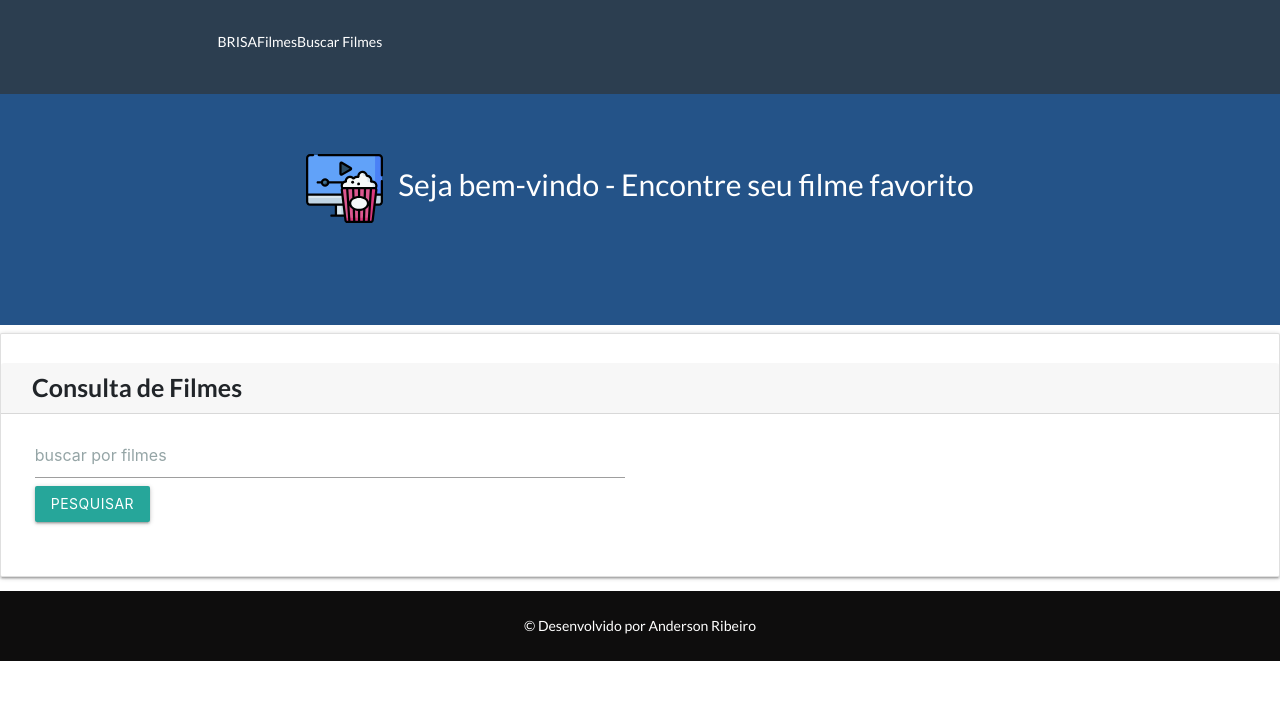
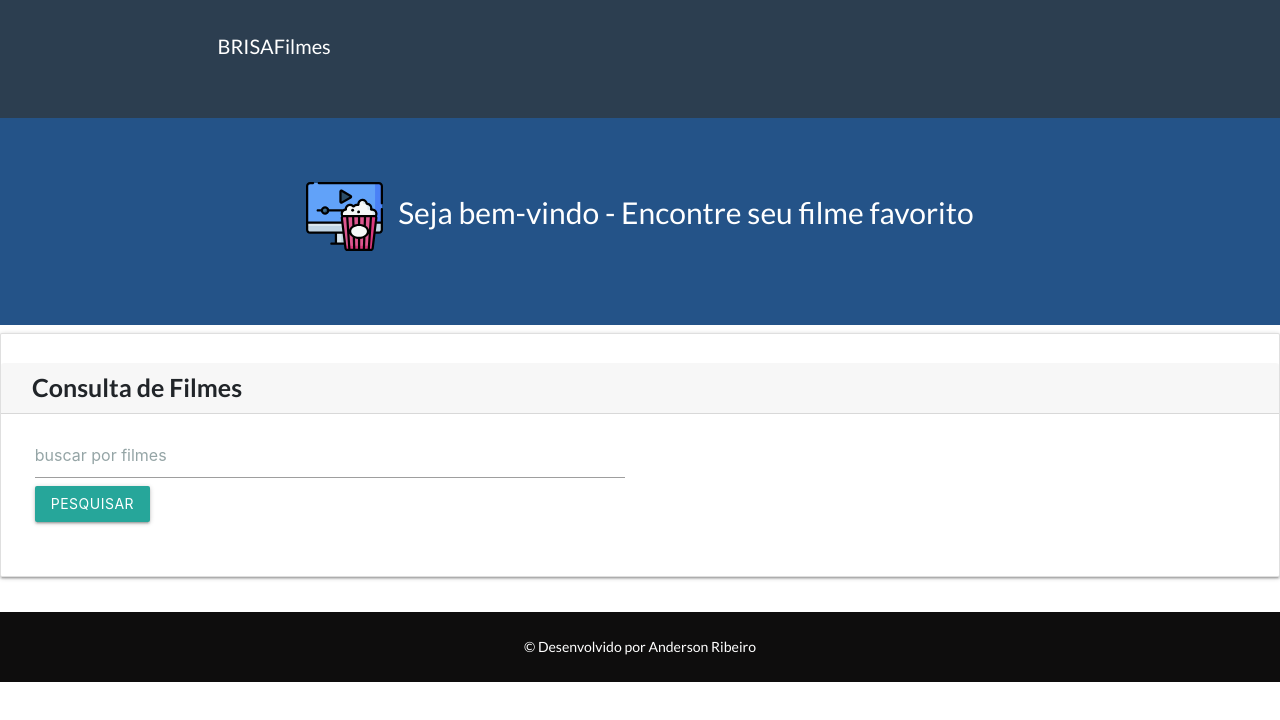
Before and after one commit to andersonribeirosi/show-moviesdb-app, a React (Create React App) app: page / in a window 1280 px wide. Shown: the top 720 px of the page. Built offline with nearby package versions, Linux system fonts and the light colour scheme.

Commit message:
Pagination searched movies

```diff
--- a/src/App.css
+++ b/src/App.css
@@ -33,6 +33,11 @@ nav {
   bottom: 0px;
 }
 
+.navbar-dark .navbar-nav .nav-link {
+  color: #fff;
+  font-size: 20px;
+}
+
 #footer p {
   margin: 0px;
   text-align: center;
@@ -56,7 +61,7 @@ nav {
 h2 {
   text-align: center;
   padding: 0px;
-  padding-top: 60px;
+  padding-top: 88px;
   font-size: 2rem !important;
   margin-top: -36px !important;
 }
--- a/src/components/App.js
+++ b/src/components/App.js
@@ -5,6 +5,10 @@ import Footer from '../components/Footer'
 import Routes from '../main/Routes'
 import Search from './Search'
 import MovieSearchList from '../components/MovieSearchList'
+import PaginationSearch from '../components/PaginationSearch'
+
+import 'bootswatch/dist/flatly/bootstrap.css'
+import 'materialize-css/dist/css/materialize.min.css'
 
 class App extends Component {
 
@@ -12,7 +16,9 @@ class App extends Component {
     super(props)
     this.state = {
       movies: [],
-      searchMovie: ''
+      searchMovie: '',
+      currentPage: 1,
+      totalResults: 0
     }
     this.apyKey = process.env.REACT_APP_API
   }
@@ -24,7 +30,19 @@ class App extends Component {
       .then(data => {
         console.log(data);
 
-        this.setState({ movies: [...data.results] })
+        this.setState({ movies: [...data.results], totalResults: data.total_Results })
+        // console.log(data.total_results);
+
+      })
+  }
+
+  nextPage = (pageNumber) => {
+    fetch(`https://api.themoviedb.org/3/search/movie?api_key=${this.apyKey}&query=${this.state.searchMovie}&page=${pageNumber}`)
+      .then(data => data.json())
+      .then(data => {
+        console.log(data);
+
+        this.setState({ movies: [...data.results], currentPage: pageNumber })
       })
   }
 
@@ -33,6 +51,7 @@ class App extends Component {
   }
 
   render() {
+    const numberPages = Math.floor(this.state.totalResults / 20);
     return (
       <>
         <div className="App">
@@ -44,6 +63,9 @@ class App extends Component {
           <div>
             <MovieSearchList movies={this.state.movies} />
           </div>
+          <div>
+            {this.state.totalResults > 10 ? <PaginationSearch pages={numberPages} nextPage={this.nextPage} currentPage={this.state.currentPage} /> : ''};
+          </div>
         </div>
         <div className="content">
           <Footer className="globalConfig" />
--- a/src/components/MovieSearchList.js
+++ b/src/components/MovieSearchList.js
@@ -4,9 +4,7 @@ import Movie from '../views/Movie'
 const MovieSearchList = (props) => {
   return (
     <div className="container">
-      {/* <div className="card" style={{ backgroundColor: "#999", color: 'white', textAlign: 'center' }}>
-        <h6>Lista de filmes</h6>
-      </div> */}
+
       <div className="row">
         <div className="col-12">
           {
--- a/src/components/Navbar.js
+++ b/src/components/Navbar.js
@@ -12,7 +12,7 @@ const Navbar = () => {
         <ul className="navbar-nav">
           <div className="row">
             <NavbarItem href="#/home" label="BRISAFilmes" />
-            <NavbarItem href="#/movieSearch" label="Buscar Filmes" />
+            {/* <NavbarItem href="#/movieSearch" label="Buscar Filmes" /> */}
           </div>
         </ul>
       </div>
--- a/src/components/NavbarItem.js
+++ b/src/components/NavbarItem.js
@@ -4,9 +4,9 @@ function NavbarItem(props) {
 
   return (
     <li className="nav-item">
-      <a className="nav-link"
+      <p className="nav-link"
         href={props.href}>{props.label}
-      </a>
+      </p>
     </li>
   )
 }
--- /dev/null
+++ b/src/components/PaginationSearch.js
@@ -0,0 +1,30 @@
+import React from 'react'
+import 'bootswatch/dist/flatly/bootstrap.css'
+import 'materialize-css/dist/css/materialize.min.css'
+
+const PaginationSearch = (props) => {
+
+  const pageLinks = []
+
+  for (let i = 1; i <= props.pages + 1; i++) {
+    let active = props.currentPage === i ? 'active' : '';
+
+    pageLinks.push(<li className={`waves-effect ${active}`} key={i}
+      onClick={() => props.nextPage(i)}><a href="#">{i}></a></li>)
+    console.log(i);
+
+  }
+
+  return (
+    <div className="container">
+      <div className="row">
+        <ul className="pagination">
+          {pageLinks}
+        </ul>
+      </div>
+    </div>
+  )
+
+}
+
+export default PaginationSearch
--- a/src/components/Search.js
+++ b/src/components/Search.js
@@ -18,6 +18,7 @@ const Search = (props) => {
                     type="text"
                     placeholder="buscar por filmes"
                     onChange={props.handleChange}
+                    required
                   />
                   <button className="btn btn-success" onSubmit={props.handleSubmit}>Pesquisar</button>
                 </div>
--- a/src/views/Movie.js
+++ b/src/views/Movie.js
@@ -12,6 +12,9 @@ const Movie = (props) => {
                 <img src={`http://image.tmdb.org/t/p/w185${props.image}`} alt="" style={{ width: "100%", height: 300 }} />
             }
           </div>
+          <div className="card-content">
+            <p><a href="#">Detalhes</a></p>
+          </div>
         </div>
       </div>
     </>
```
